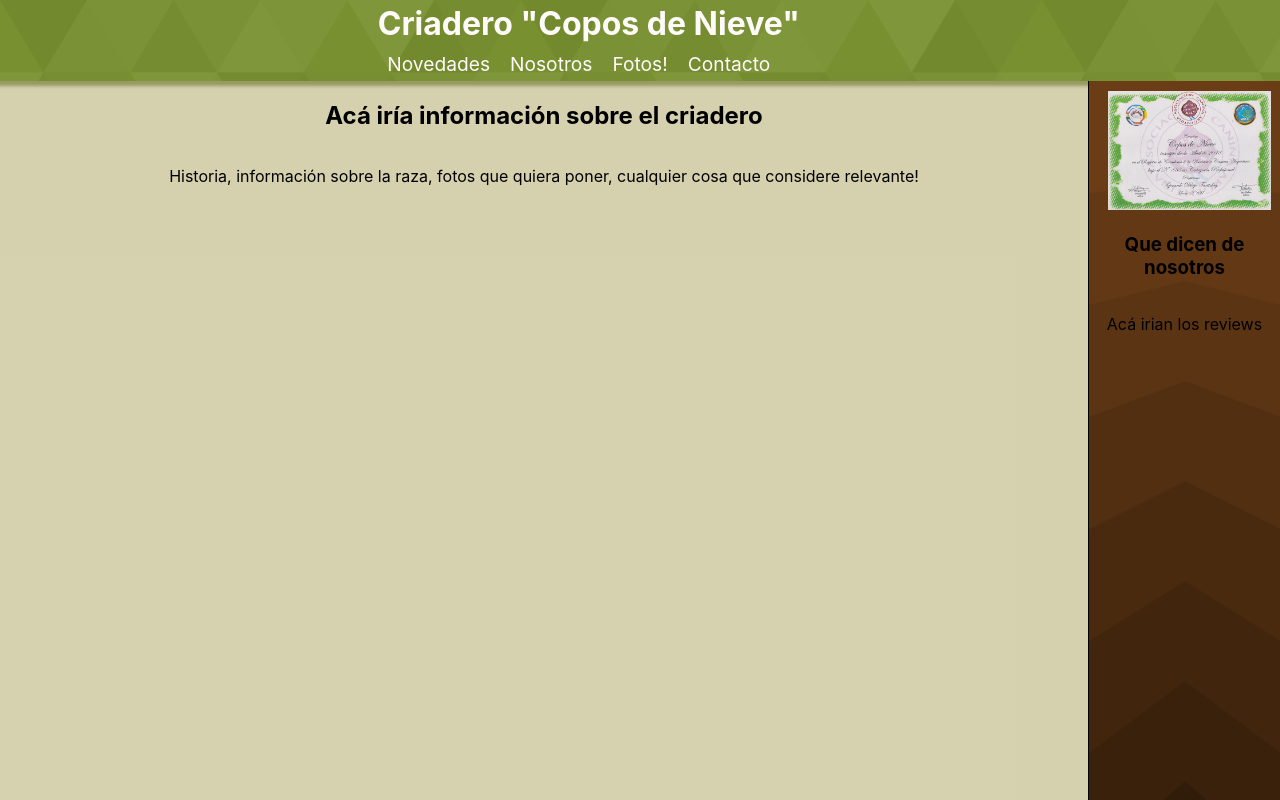
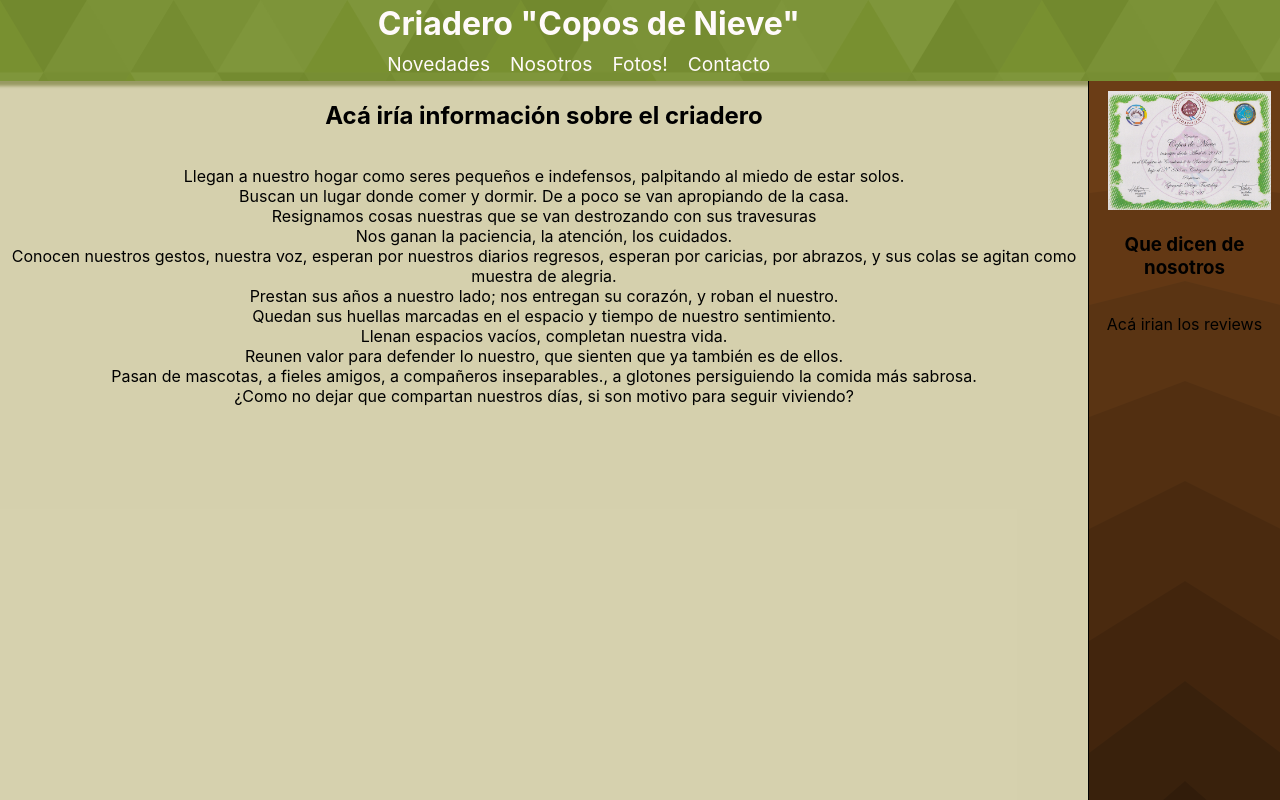
Before and after one commit to MarianoRamborger/Criadero, a React (Create React App) app: page /nosotros in a window 1280 px wide. Shown: the top 800 px of the page. Built offline with nearby package versions, Linux system fonts and the light colour scheme.

Commit message:
pid changed

```diff
--- a/src/Components/LeftBody/NosotrosBody.js
+++ b/src/Components/LeftBody/NosotrosBody.js
@@ -9,7 +9,35 @@ const NosotrosBody = () => {
 
         <h2 className="nosotros-section-title"> Acá iría información sobre el criadero</h2>
 
-        <p className="nosotros-section-p"> Historia, información sobre la raza, fotos que quiera poner, cualquier cosa que considere relevante! </p>
+        <p className="nosotros-section-p">
+
+        Llegan a nuestro hogar como seres pequeños e indefensos, palpitando al miedo de estar solos. <br />
+
+        Buscan un lugar donde comer y dormir. De a poco se van apropiando de la casa. <br />
+
+        Resignamos cosas nuestras que se van destrozando con sus travesuras <br/>
+
+        Nos ganan la paciencia, la atención, los cuidados. <br />
+
+        Conocen nuestros gestos, nuestra voz, esperan por nuestros diarios regresos, esperan por caricias, por abrazos, y sus colas se agitan
+        como muestra de alegria. <br />
+
+        Prestan sus años a nuestro lado; nos entregan su corazón, y roban el nuestro. <br />
+
+        Quedan sus huellas marcadas en el espacio y tiempo de nuestro sentimiento. <br />
+
+        Llenan espacios vacíos, completan nuestra vida. <br />
+
+        Reunen valor para defender lo nuestro, que sienten que ya también es de ellos. <br />
+
+        Pasan de mascotas, a fieles amigos, a compañeros inseparables., a glotones persiguiendo la comida más sabrosa. <br />
+
+        ¿Como no dejar que compartan nuestros días, si son motivo para seguir viviendo?
+
+
+
+
+        </p>
 
 
         </div>
--- a/src/Components/RightColumn/Fbchat/CustomerChat.js
+++ b/src/Components/RightColumn/Fbchat/CustomerChat.js
@@ -26,7 +26,7 @@ const CustomerChat = React.memo(function CustomerChat() {
         const el = document.createElement('div');
         el.className = 'fb-customerchat';
         el.setAttribute('attribution', 'setup_tool');
-        el.setAttribute('page_id', 110890407341913);
+        el.setAttribute('page_id', 351312871715721);
         el.setAttribute('ptheme_color', theme.palette.primary.main);
         el.setAttribute('plogged_in_greeting', 'Hola, que tal? En que podemos ayudarte?');
         el.setAttribute('plogged_out_greeting', 'Hola, que tal? En que podemos ayudarte?');
```
